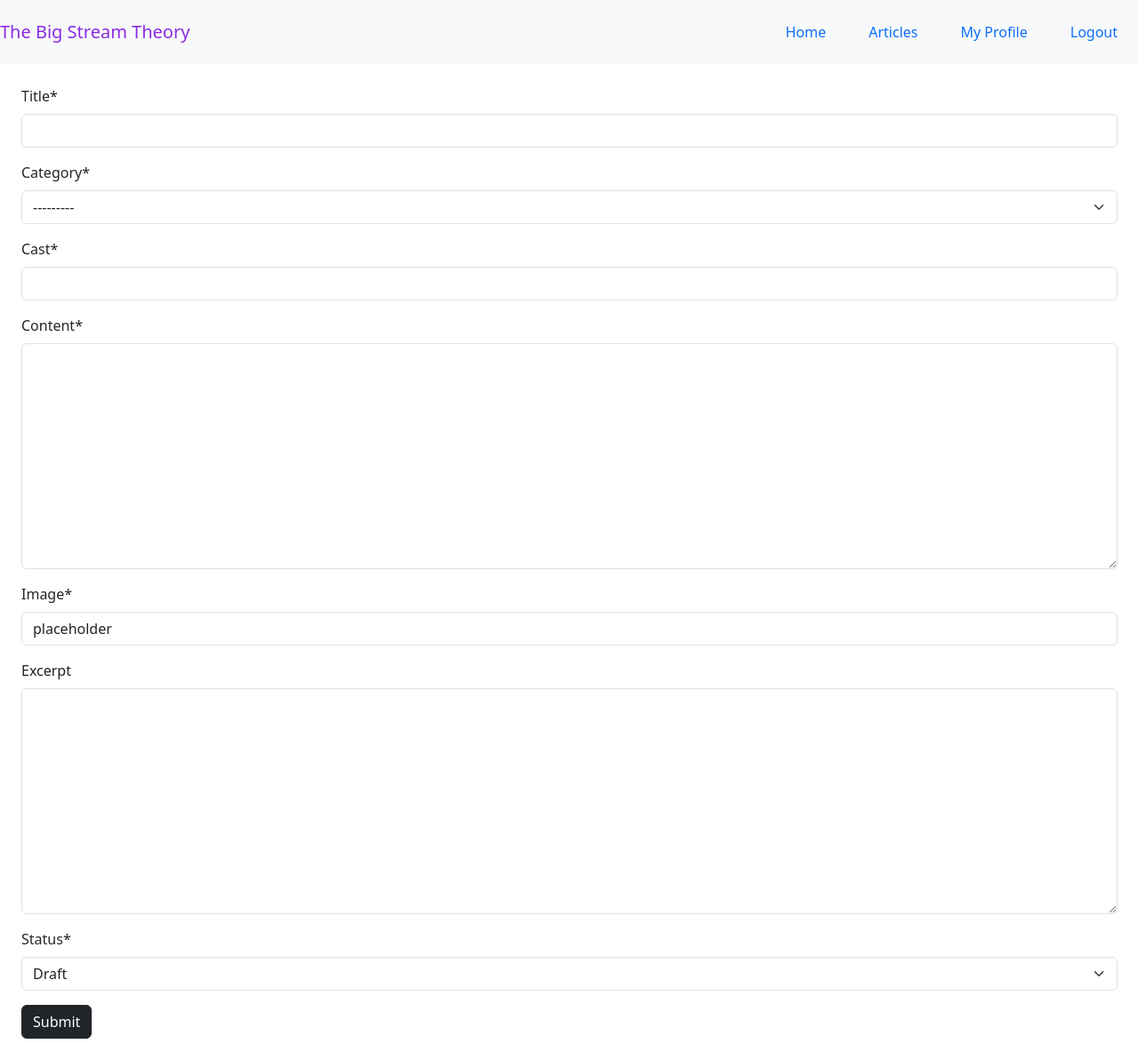
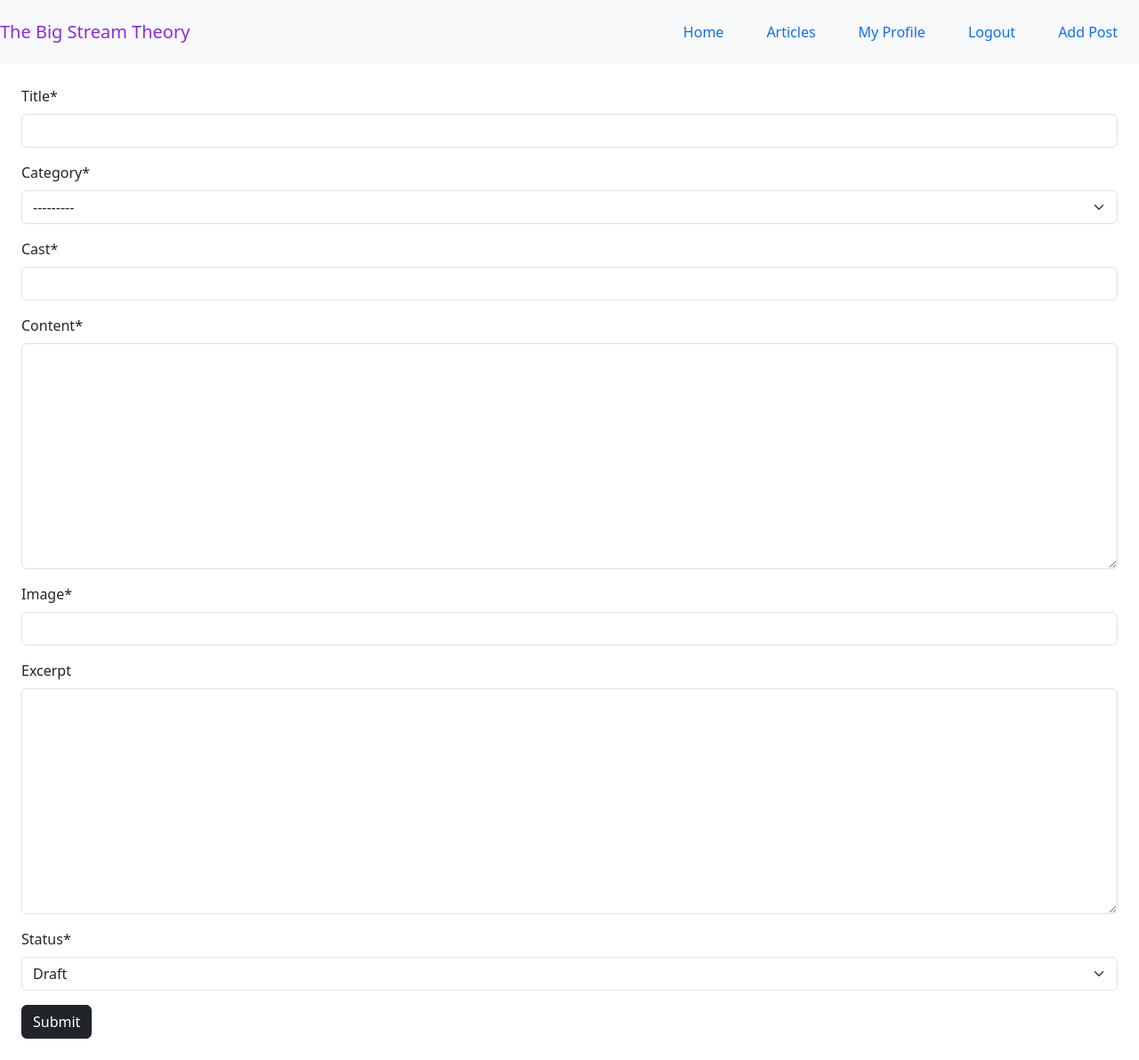
Before and after one commit to Lornavav/The-Big-Stream-Theory, a Django app: page /add_post/ in a window 1280 px wide. Shown: the whole page at 89% size. Run offline with Django 3.2, Linux system fonts and the light colour scheme; the visitor is signed in with stand-in values (Sample User, id 1); data that the repository does not hold is empty; some libraries are stand-ins or nearby versions.

Commit message:
Remove placeholder image from post model

```diff
--- a/blog/forms.py
+++ b/blog/forms.py
@@ -5,7 +5,6 @@ from django.contrib.auth.models import User
 from django_summernote.widgets import SummernoteWidget
 from crispy_forms.helper import FormHelper
 from crispy_forms.layout import Submit
-
 
 
 class CommentForm(forms.ModelForm):
--- a/blog/models.py
+++ b/blog/models.py
@@ -32,7 +32,7 @@ class Post(models.Model):
     category = models.ForeignKey(Category, on_delete=models.CASCADE)
     cast = models.CharField(max_length=300)
     content = models.TextField()
-    featured_image = CloudinaryField('image', default='placeholder')
+    featured_image = CloudinaryField('image')
     excerpt = models.TextField(blank=True)
     status = models.IntegerField(choices=STATUS, default=0)
     likes = models.ManyToManyField(User, related_name='blog_likes', blank=True)
@@ -71,8 +71,7 @@ class Profile(models.Model):
         User,
         related_name='profile',
         on_delete=models.CASCADE
-        )
-
+    )
     avatar = CloudinaryField('image', default='placeholder')
 
     def __str__(self):
--- a/blog/views.py
+++ b/blog/views.py
@@ -166,7 +166,7 @@ class CreateArticle(View):
     def post(self, request, *arg, **kwargs):
         print(self.request.user.id)
         if self.request.user.is_authenticated:
-            form = BlogForm(request.POST)
+            form = BlogForm(request.POST, request.FILES)
             if form.is_valid():
 
                 form.instance.author = self.request.user
--- a/templates/add_post.html
+++ b/templates/add_post.html
@@ -9,7 +9,7 @@
 <div class="container-main-content p-4">
     {% load cloudinary %}
     <div class="form-group">
-        <form method="POST">
+        <form method="POST" enctype="multipart/form-data">
             {% csrf_token %}
             {% crispy form %}
             <input type="submit" value="Submit" class="btn btn-dark">
--- a/templates/base.html
+++ b/templates/base.html
@@ -48,6 +48,12 @@
                     <a class="nav-link" href="{% url 'account_login' %}">Log In</a>
                 </li>
                 {% endif %}
+                {% if user.is_staff %}
+                <li class="nav-item p-2">
+                    <a class="nav-link" href="{% url 'add_post' %}">Add Post</a>
+                </li>
+                {% endif %}
+
             </ul>
     </nav>
 
```
Also changed, not shown: streamtheory/settings.py (+6 -7 lines), templates/article_detail.html (+5 -3 lines), blog/migrations/0005_alter_post_featured_image.py (added).
